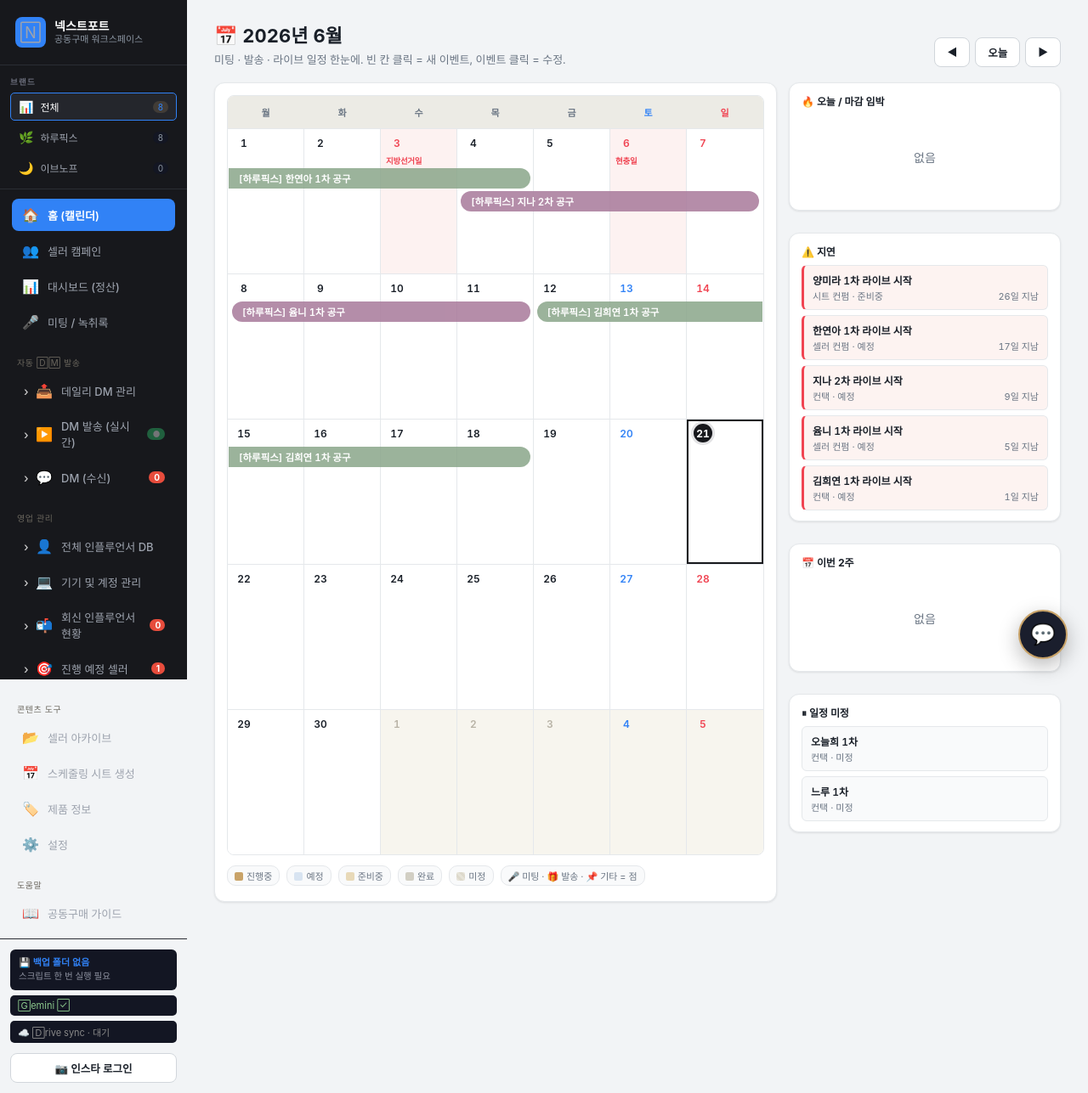
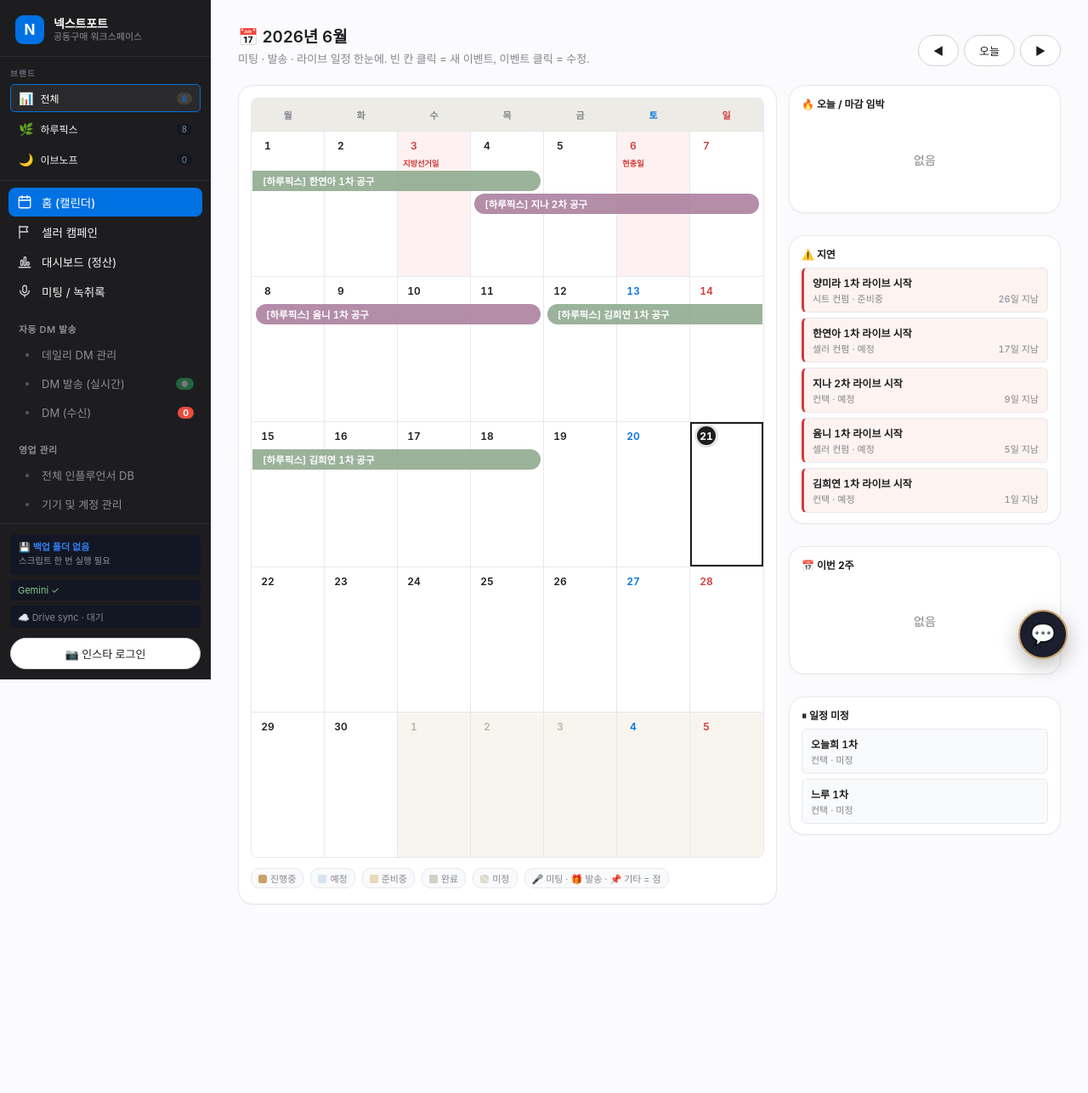
Before and after one commit to hwansnim/Nextport-Workspace, a Flask app: page / in a window 1280 px wide. Shown: the whole page at 85% size. After the commit the page ends 1065 px from the top, so only its background shows below. Run offline with Flask 3, Linux system fonts and the light colour scheme; data that the repository does not hold is empty; some web fonts are replaced.

Commit message:
design: Phase O — Apple SaaS 전면 리스킨 (핸드오프 디자인 토큰 이식)
핸드오프(claude.ai/design) 디자인 토큰을 우리 앱에 이식. 기능 그대로, 스타일만 교체.

디자인 토큰 (:root) 전면 교체
- 강조색 #0071e3 (Action Blue) 단일 / 본문 #1d1d1f / 보조 #515154 / 흐림 #86868b
- 앱배경 #fbfbfd / 카드 #fff / 보더 #e8e8ed / 헤어라인 #ededf0·#f2f2f4 / hover #f5f5f7
- 상태색: 성공 #1d8a3f·#e9f6ed / 경고 #9a6a00·#fff3e0 / 위험 #d23b3b·#fbecec / 보라 #5e5ce6·#eeedfd
- 그래파이트 사이드바 #1d1d1f / 라운드 카드18·입력10·알약980 / 그림자 soft

폰트: -apple-system / SF Pro Display·Text (시스템 폰트) + tabular-nums

컴포넌트 Apple 스펙
- 사이드바: 248px 그래파이트 + stroke SVG 아이콘(이모지 교체) + sub-item 점 들여쓰기 + 섹션 레이블 대문자
- 패널/카드: 18px 라운드 + 헤어라인 보더 + soft 그림자 + 패딩 ↑
- 버튼: 알약(980px) primary 블루 / secondary 흰색 보더 / text
- 표: 헤어라인 헤더(11px 대문자 레이블) + 행 hover #fafafb
- 입력: 포커스 시 블루 보더 + 4px 글로우
- 상태칩: Apple 색 토큰 매핑 (dm-chip/cam-status/meta-status/cam-type)
- 페이지 제목 19px/600, 본문 패딩 28/32/40

상위 메뉴 9개 이모지 → 핸드오프 stroke SVG 아이콘 (캘린더/플래그/차트/마이크/폴더/그리드/태그/기어/북)

design_ref/ 에 핸드오프 원본 보관 (gitignore)

Co-Authored-By: Claude Opus 4.7 (1M context) <noreply@anthropic.com>

```diff
--- a/static/style.css
+++ b/static/style.css
@@ -1,57 +1,75 @@
 * { box-sizing: border-box; }
 :root {
-  /* === 토스/카카오 톤 — 클린 한국 SaaS 팔레트 === */
-  --brand: #17181c;           /* 쿨 다크 (사이드바) */
-  --brand-soft: #24262c;      /* 호버 */
-  --brand-line: #2a2d34;      /* 사이드바 내부 라인 */
-
-  --bg: #f2f4f6;              /* 토스 그레이 배경 */
-  --panel: #ffffff;
-  --border: #e5e8eb;          /* 쿨 보더 */
-  --border-strong: #d1d6db;
-
-  --text: #191f28;            /* 토스 니어블랙 */
-  --muted: #6b7684;
-  --muted-soft: #8b95a1;
-
-  --accent: #3182f6;          /* 토스 블루 */
-  --accent-hover: #1b64da;
-  --accent-soft: #e8f2ff;     /* 아주 옅은 블루 */
-
-  --green: #15803d;
-  --red: #f04452;            /* 토스 레드 */
-  --blue: #3182f6;
-  --amber: #d97706;
-
-  --row-hover: #f9fafb;
-
-  --sidebar-bg: #17181c;      /* 쿨 다크 */
-  --sidebar-text: #9da3ae;
-  --sidebar-active: #3182f6;  /* 토스 블루 */
-  --sidebar-hover: #24262c;
-
-  --radius: 12px;
-  --shadow-sm: 0 1px 2px rgba(0,0,0,.04), 0 1px 3px rgba(0,0,0,.06);
-  --shadow-md: 0 4px 16px rgba(0,0,0,.08);
+  /* === Apple SaaS 대시보드 디자인 토큰 (핸드오프) === */
+  --accent: #0071e3;          /* Action Blue */
+  --accent-hover: #0077ed;
+  --accent-soft: #ecf4fe;     /* 옅은 블루 (active 배경 등) */
+
+  --text: #1d1d1f;            /* 본문 거의 검정 */
+  --text2: #515154;          /* 보조 텍스트 */
+  --muted: #86868b;          /* 흐린 텍스트 / 레이블 */
+  --muted-soft: #86868b;
+
+  --bg: #fbfbfd;             /* 앱 배경 */
+  --panel: #ffffff;          /* 카드 배경 */
+  --border: #e8e8ed;         /* 카드 보더 */
+  --border-strong: #d2d2d7;  /* 보조버튼 보더 */
+  --hairline: #ededf0;       /* 구분선 */
+  --hairline-row: #f2f2f4;   /* 표 행 구분선 */
+  --hover: #f5f5f7;          /* hover 배경 */
+  --row-hover: #fafafb;      /* 표 행 hover */
+  --track: #f0f0f2;          /* 세그먼트/칩 트랙 */
+
+  /* 상태색 */
+  --green: #1d8a3f;          --green-bg: #e9f6ed;
+  --amber: #9a6a00;          --amber-bg: #fff3e0;  --amber-fg: #ff9f0a;
+  --red: #d23b3b;            --red-bg: #fbecec;
+  --purple: #5e5ce6;         --purple-bg: #eeedfd;
+  --blue: #0071e3;
+  --badge-red: #ff3b30;
+  --dot-ok: #30d158;         --dot-wait: #ff9f0a;
+
+  /* 그래파이트 사이드바 */
+  --sidebar-bg: #1d1d1f;
+  --sidebar-text: #f5f5f7;
+  --sidebar-muted: #8e8e93;
+  --sidebar-border: #2c2c2e;
+  --sidebar-hover: #2a2a2c;
+  --sidebar-active: #0071e3;
+
+  --radius: 18px;            /* 카드 */
+  --radius-sm: 10px;         /* 입력/작은버튼 */
+  --radius-pill: 980px;      /* 알약 버튼 */
+  --shadow-sm: 0 1px 2px rgba(0,0,0,.04);
+  --shadow-md: 0 4px 16px rgba(0,0,0,.06);
+
+  /* 하위호환 별칭 (기존 컴포넌트가 참조) */
+  --brand: var(--sidebar-bg);
+  --brand-soft: var(--sidebar-hover);
+  --brand-line: var(--sidebar-border);
 }
 body {
   margin: 0;
-  font-family: "Pretendard Variable", Pretendard, -apple-system, BlinkMacSystemFont,
-               "Segoe UI", "Apple SD Gothic Neo", "Noto Sans KR", sans-serif;
+  font-family: -apple-system, BlinkMacSystemFont, "SF Pro Display", "SF Pro Text",
+               "Pretendard Variable", Pretendard, "Helvetica Neue", "Apple SD Gothic Neo",
+               "Noto Sans KR", Arial, sans-serif;
   background: var(--bg);
   color: var(--text);
   font-size: 14px;
-  font-feature-settings: "ss06" on, "tnum" on;
+  font-variant-numeric: tabular-nums;
   -webkit-font-smoothing: antialiased;
   -moz-osx-font-smoothing: grayscale;
 }
+::-webkit-scrollbar { width: 10px; height: 10px; }
+::-webkit-scrollbar-thumb { background: #d2d2d7; border-radius: 6px; border: 2px solid transparent; background-clip: content-box; }
+::-webkit-scrollbar-track { background: transparent; }
 
 /* APP LAYOUT */
 .app { display: flex; min-height: 100vh; }
 
-/* SIDEBAR */
+/* SIDEBAR — Apple graphite */
 .sidebar {
-  width: 220px;
+  width: 248px;
   background: var(--sidebar-bg);
   color: var(--sidebar-text);
   display: flex;
@@ -61,20 +79,20 @@ body {
   height: 100vh;
 }
 .brand {
-  padding: 20px 18px;
-  border-bottom: 1px solid #2a2d34;
-  display: flex; align-items: center; gap: 10px;
+  padding: 18px 18px 14px;
+  border-bottom: 1px solid var(--sidebar-border);
+  display: flex; align-items: center; gap: 11px;
 }
 .brand-logo {
-  width: 36px; height: 36px;
+  width: 34px; height: 34px;
   background: var(--accent);
-  border-radius: 8px;
+  border-radius: 9px;
   display: flex; align-items: center; justify-content: center;
-  font-size: 18px;
-}
-.brand-text { line-height: 1.2; }
-.brand-title { font-size: 14px; font-weight: 700; color: #fff; }
-.brand-sub { font-size: 11px; color: #8b95a1; }
+  font-size: 17px; font-weight: 700; color: #fff;
+}
+.brand-text { line-height: 1.25; }
+.brand-title { font-size: 14px; font-weight: 600; color: #fff; letter-spacing: -.01em; }
+.brand-sub { font-size: 11px; color: var(--sidebar-muted); }
 
 /* 브랜드 스위처 (사이드바 상단) */
 .brand-switcher {
@@ -120,26 +138,30 @@ body {
 .bs-item.active .bs-count { color: var(--accent); background: rgba(201, 163, 104, 0.18); }
 
 .side-nav {
-  padding: 10px 8px;
+  padding: 8px 10px 12px;
   flex: 1;
-  display: flex; flex-direction: column; gap: 2px;
+  display: flex; flex-direction: column; gap: 1px;
+  overflow-y: auto;
 }
 .side-item {
-  display: flex; align-items: center; gap: 10px;
-  width: calc(100% - 12px);
-  margin: 1px 6px;
+  display: flex; align-items: center; gap: 11px;
+  width: 100%;
   background: transparent; border: none;
   color: var(--sidebar-text);
-  padding: 9px 12px;
+  padding: 7px 10px;
   border-radius: 8px;
-  font-family: inherit; font-size: 13px; font-weight: 500;
+  font-family: inherit; font-size: 13.5px; font-weight: 400;
   cursor: pointer;
   text-align: left;
-  transition: background .12s, color .12s;
+  transition: background .12s;
 }
 .side-item:hover { background: var(--sidebar-hover); color: #fff; }
-.side-item.active { background: var(--sidebar-active); color: #fff; font-weight: 600; }
-.side-item .ico { font-size: 16px; width: 20px; text-align: center; }
+.side-item.active { background: var(--sidebar-active); color: #fff; font-weight: 500; }
+.side-item .ico { width: 18px; height: 18px; display: inline-flex; align-items: center; justify-content: center; flex-shrink: 0; opacity: .85; }
+.side-item .ico svg { width: 18px; height: 18px; }
+.side-item.active .ico { opacity: 1; }
+/* 이모지 아이콘(미교체분) 크기 보정 */
+.side-item .ico:not(:has(svg)) { font-size: 15px; }
 
 .side-status {
   padding: 12px;
@@ -176,15 +198,16 @@ body {
 /* MAIN */
 .main {
   flex: 1;
-  padding: 24px 32px;
+  padding: 28px 32px 40px;
   overflow-x: auto;
+  max-width: 1480px;
 }
 
 .tab-pane { display: none; }
 .tab-pane.active { display: block; }
 
-.page-head { margin-bottom: 18px; }
-.page-head h1 { font-size: 22px; margin: 0 0 4px 0; font-weight: 700; }
+.page-head { margin-bottom: 22px; }
+.page-head h1 { font-size: 19px; margin: 0 0 4px 0; font-weight: 600; letter-spacing: -.01em; }
 .page-sub { color: var(--muted); font-size: 13px; margin: 0; }
 
 /* PANEL */
@@ -251,26 +276,31 @@ body {
 .seller-table .col-actions { white-space: nowrap; min-width: 240px; }
 .row-actions { display: flex; gap: 4px; flex-wrap: wrap; }
 
-/* BUTTONS */
-.btn-primary, .btn-secondary, .btn-text, .btn-icon {
-  cursor: pointer; font-family: inherit; font-size: 12.5px; font-weight: 600;
-  border-radius: 8px; padding: 7px 14px; border: 1px solid transparent;
-  white-space: nowrap; transition: background .12s, border-color .12s, box-shadow .12s;
+/* BUTTONS — Apple pill */
+.btn-primary, .btn-secondary {
+  cursor: pointer; font-family: inherit; font-size: 13px; font-weight: 500;
+  border-radius: var(--radius-pill); padding: 8px 17px; border: 1px solid transparent;
+  white-space: nowrap; transition: background .12s, border-color .12s, opacity .12s;
 }
 .btn-primary { background: var(--accent); color: #fff; }
-.btn-primary:hover { background: var(--accent-hover); }
-.btn-primary:active { transform: translateY(.5px); }
+.btn-primary:hover { opacity: .9; }
+.btn-primary:active { opacity: .8; }
 .btn-primary.big { padding: 11px 24px; font-size: 14px; }
 .btn-secondary { background: #fff; color: var(--text); border-color: var(--border-strong); }
-.btn-secondary:hover { background: var(--accent-soft); border-color: var(--accent); color: var(--accent); }
-.btn-text { background: transparent; color: var(--muted); padding: 6px 9px; font-weight: 500; }
-.btn-text:hover { color: var(--accent); background: var(--accent-soft); }
-button:focus-visible, .btn-primary:focus-visible, .btn-secondary:focus-visible {
-  outline: none; box-shadow: 0 0 0 3px rgba(49,130,246,.25);
+.btn-secondary:hover { background: var(--hover); }
+.btn-text, .btn-icon {
+  cursor: pointer; font-family: inherit; font-size: 12.5px; font-weight: 500;
+  border-radius: 8px; padding: 6px 9px; border: 1px solid transparent;
+  white-space: nowrap; background: transparent; color: var(--muted);
+  transition: background .12s, color .12s;
+}
+.btn-text:hover, .btn-icon:hover { color: var(--text); background: var(--hover); }
+button:focus-visible {
+  outline: none; box-shadow: 0 0 0 4px rgba(0,113,227,.22);
 }
 input:focus, textarea:focus, select:focus {
   outline: none; border-color: var(--accent) !important;
-  box-shadow: 0 0 0 3px rgba(49,130,246,.15);
+  box-shadow: 0 0 0 4px rgba(0,113,227,.12);
 }
 .btn-icon {
   background: #fff; border-color: var(--border);
@@ -614,20 +644,26 @@ dialog .dialog-actions .spacer { flex: 1; }
 }
 .dm-pager button[disabled] { opacity: 0.3; cursor: not-allowed; }
 
-/* ─── Phase D: 사이드바 sub-item + 시트 탭 느낌 ─── */
+/* ─── 사이드바 sub-item (들여쓰기) ─── */
 .side-item.side-sub {
-  padding-left: 28px;
+  padding-left: 39px;
   font-size: 13px;
   position: relative;
-}
+  color: var(--sidebar-muted);
+}
+.side-item.side-sub .ico { display: none; }
 .side-item.side-sub::before {
-  content: "›";
+  content: "";
   position: absolute;
-  left: 14px;
-  color: #ccc;
-  font-size: 14px;
-}
-.side-item.side-sub.active::before { color: var(--accent); }
+  left: 20px; top: 50%;
+  width: 4px; height: 4px;
+  border-radius: 50%;
+  background: #5a5a5e;
+  transform: translateY(-50%);
+}
+.side-item.side-sub:hover { color: #fff; }
+.side-item.side-sub.active { color: #fff; }
+.side-item.side-sub.active::before { background: #fff; }
 .side-badge.live {
   background: #2ecc71;
   color: #fff;
@@ -2615,10 +2651,10 @@ body.mobile-mode #toastContainer {
 
 /* ─── SIDEBAR SEPARATOR ─── */
 .side-sep {
-  font-size: 10px; color: #6b675e;
-  text-transform: uppercase; letter-spacing: 0.6px;
-  padding: 12px 12px 4px 12px;
-  margin-top: 6px;
+  font-size: 11px; color: var(--sidebar-muted); font-weight: 600;
+  text-transform: uppercase; letter-spacing: 0.04em;
+  padding: 14px 12px 5px 12px;
+  margin-top: 4px;
 }
 
 /* ─── HOME LAYOUT (calendar + today sidebar) ─── */
--- a/templates/index.html
+++ b/templates/index.html
@@ -31,16 +31,16 @@
 
       <nav class="side-nav">
         <button class="side-item active" data-tab="home">
-          <span class="ico">🏠</span><span>홈 (캘린더)</span>
+          <span class="ico"><svg viewBox="0 0 24 24" fill="none" stroke="currentColor" stroke-width="1.7" stroke-linecap="round" stroke-linejoin="round"><rect x="3" y="4" width="18" height="17" rx="2"/><path d="M3 9h18"/><path d="M8 2v4M16 2v4"/></svg></span><span>홈 (캘린더)</span>
         </button>
         <button class="side-item" data-tab="campaigns">
-          <span class="ico">👥</span><span>셀러 캠페인</span>
+          <span class="ico"><svg viewBox="0 0 24 24" fill="none" stroke="currentColor" stroke-width="1.7" stroke-linecap="round" stroke-linejoin="round"><path d="M4 22V3"/><path d="M4 4h13l-2.5 4L17 12H4"/></svg></span><span>셀러 캠페인</span>
         </button>
         <button class="side-item" data-tab="dashboard">
-          <span class="ico">📊</span><span>대시보드 (정산)</span>
+          <span class="ico"><svg viewBox="0 0 24 24" fill="none" stroke="currentColor" stroke-width="1.7" stroke-linecap="round" stroke-linejoin="round"><path d="M3 21h18"/><rect x="6" y="10" width="3" height="8" rx="1"/><rect x="11" y="5" width="3" height="13" rx="1"/><rect x="16" y="13" width="3" height="5" rx="1"/></svg></span><span>대시보드 (정산)</span>
         </button>
         <button class="side-item" data-tab="meetings">
-          <span class="ico">🎤</span><span>미팅 / 녹취록</span>
+          <span class="ico"><svg viewBox="0 0 24 24" fill="none" stroke="currentColor" stroke-width="1.7" stroke-linecap="round" stroke-linejoin="round"><rect x="9" y="3" width="6" height="11" rx="3"/><path d="M5 11a7 7 0 0 0 14 0"/><path d="M12 18v3"/></svg></span><span>미팅 / 녹취록</span>
         </button>
         <div class="side-sep">자동 DM 발송</div>
         <button class="side-item side-sub" data-tab="daily-dm">
@@ -73,20 +73,20 @@
 
         <div class="side-sep">콘텐츠 도구</div>
         <button class="side-item" data-tab="archive">
-          <span class="ico">📂</span><span>셀러 아카이브</span>
+          <span class="ico"><svg viewBox="0 0 24 24" fill="none" stroke="currentColor" stroke-width="1.7" stroke-linecap="round" stroke-linejoin="round"><path d="M3 7a2 2 0 0 1 2-2h4l2 3h8a2 2 0 0 1 2 2v8a2 2 0 0 1-2 2H5a2 2 0 0 1-2-2z"/></svg></span><span>셀러 아카이브</span>
         </button>
         <button class="side-item" data-tab="schedule">
-          <span class="ico">📅</span><span>스케줄링 시트 생성</span>
+          <span class="ico"><svg viewBox="0 0 24 24" fill="none" stroke="currentColor" stroke-width="1.7" stroke-linecap="round" stroke-linejoin="round"><rect x="3" y="3" width="18" height="18" rx="2"/><path d="M3 9h18M3 15h18M9 3v18M15 3v18"/></svg></span><span>스케줄링 시트 생성</span>
         </button>
         <button class="side-item" data-tab="products">
-          <span class="ico">🏷️</span><span>제품 정보</span>
+          <span class="ico"><svg viewBox="0 0 24 24" fill="none" stroke="currentColor" stroke-width="1.7" stroke-linecap="round" stroke-linejoin="round"><path d="M20 13l-7 7-9-9V4h7z"/><circle cx="7.5" cy="7.5" r="1.2"/></svg></span><span>제품 정보</span>
         </button>
         <button class="side-item" data-tab="settings">
-          <span class="ico">⚙️</span><span>설정</span>
+          <span class="ico"><svg viewBox="0 0 24 24" fill="none" stroke="currentColor" stroke-width="1.7" stroke-linecap="round" stroke-linejoin="round"><circle cx="12" cy="12" r="3"/><path d="M12 2v3M12 19v3M5 5l2 2M17 17l2 2M2 12h3M19 12h3M5 19l2-2M17 7l2-2"/></svg></span><span>설정</span>
         </button>
         <div class="side-sep">도움말</div>
         <button class="side-item" data-tab="guide">
-          <span class="ico">📖</span><span>공동구매 가이드</span>
+          <span class="ico"><svg viewBox="0 0 24 24" fill="none" stroke="currentColor" stroke-width="1.7" stroke-linecap="round" stroke-linejoin="round"><path d="M6.5 2H20v20H6.5A2.5 2.5 0 0 1 4 19.5v-15A2.5 2.5 0 0 1 6.5 2z"/><path d="M4 19.5A2.5 2.5 0 0 1 6.5 17H20"/></svg></span><span>공동구매 가이드</span>
         </button>
       </nav>
 
```
Also changed, not shown: other parts of static/style.css (+29 -27 lines), 1 other file.
